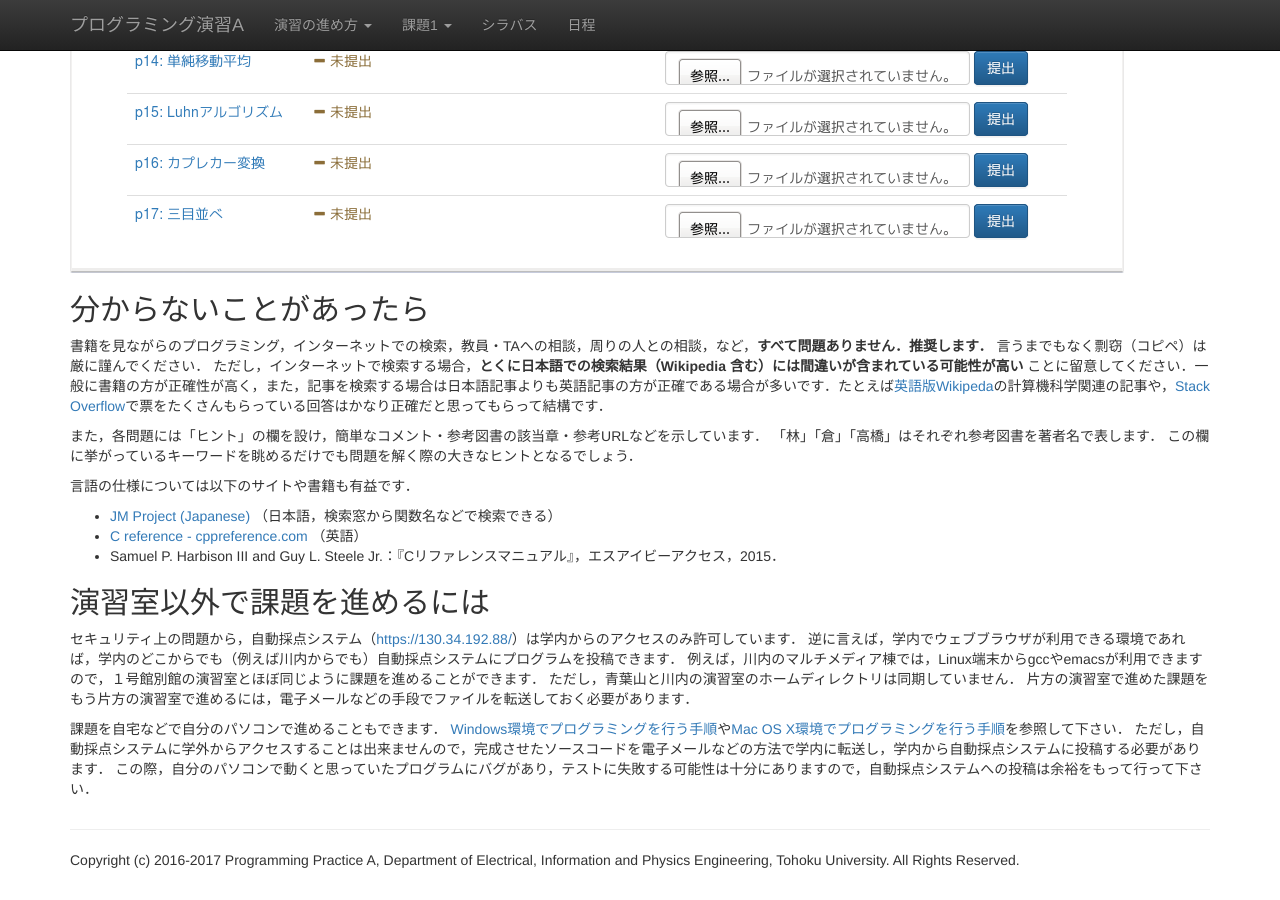
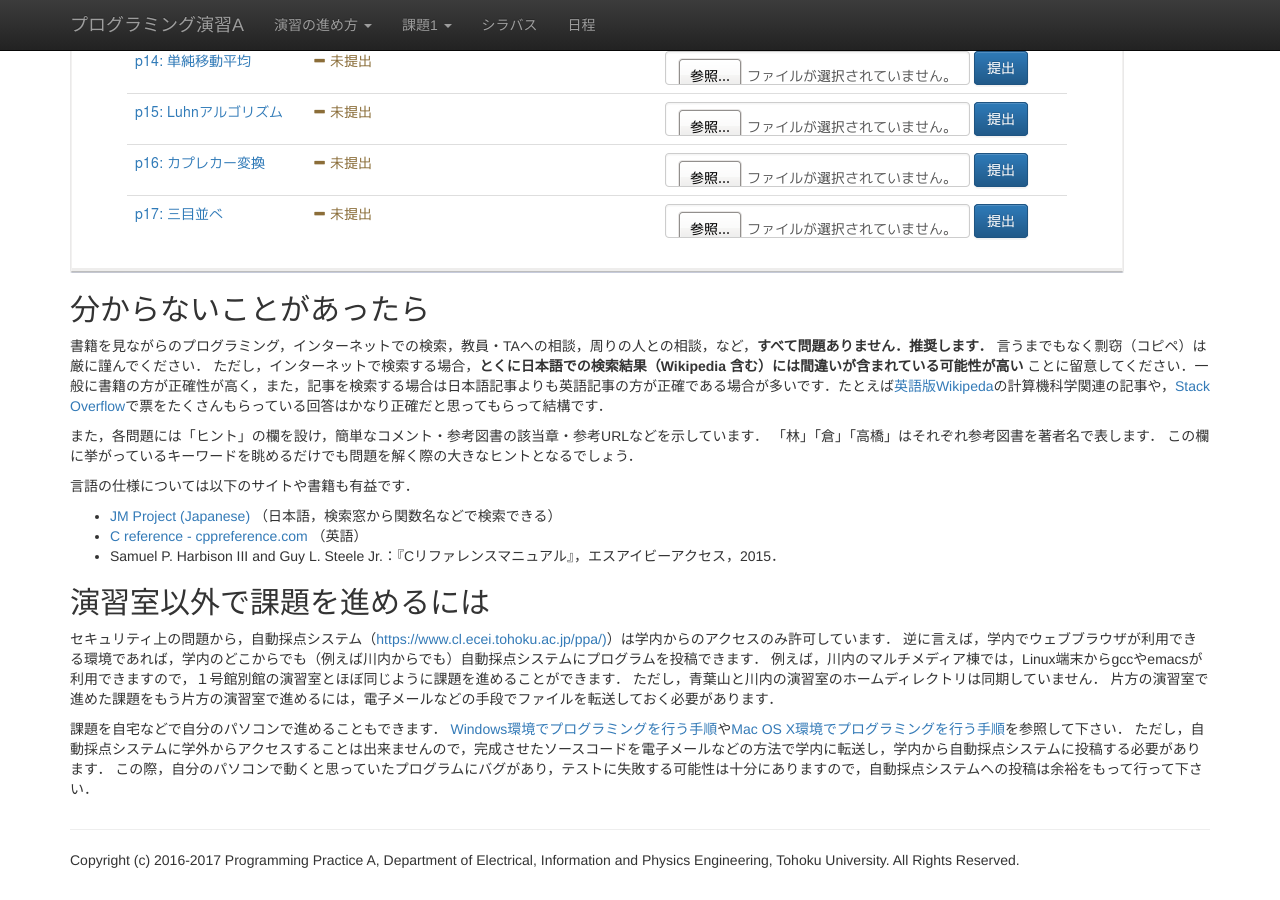
Before and after one commit to ecei-tohoku/ppa-public, a Jekyll site: the page built from docs/kadai.md, in a window 1280 px wide and 900 px high, scrolled down 5621 px. Built offline with Jekyll 4.4.1, drawn with Linux system fonts in a browser that asks for light colours; nearby versions of some CDN libraries; some of the changed lines change nothing that is shown.

Commit message:
Another incorrect URL.

```diff
--- a/docs/kadai.md
+++ b/docs/kadai.md
@@ -198,7 +198,7 @@
 
 ## 演習室以外で課題を進めるには
 
-セキュリティ上の問題から，自動採点システム（[https://130.34.192.88/](https://130.34.192.88/)）は学内からのアクセスのみ許可しています．
+セキュリティ上の問題から，自動採点システム（[https://www.cl.ecei.tohoku.ac.jp/ppa/)](https://www.cl.ecei.tohoku.ac.jp/ppa/)）は学内からのアクセスのみ許可しています．
 逆に言えば，学内でウェブブラウザが利用できる環境であれば，学内のどこからでも（例えば川内からでも）自動採点システムにプログラムを投稿できます．
 例えば，川内のマルチメディア棟では，Linux端末からgccやemacsが利用できますので，１号館別館の演習室とほぼ同じように課題を進めることができます．
 ただし，青葉山と川内の演習室のホームディレクトリは同期していません．
```
